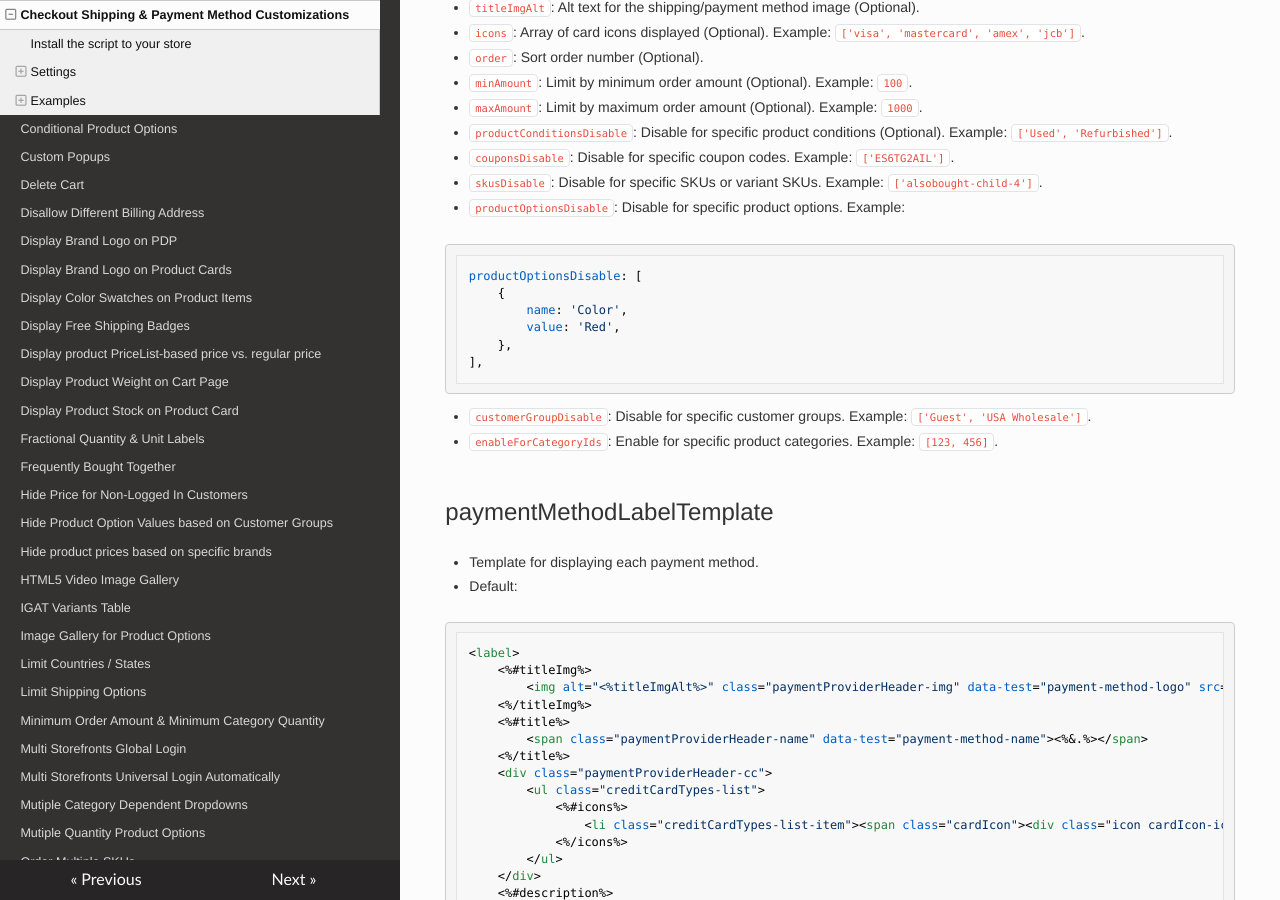
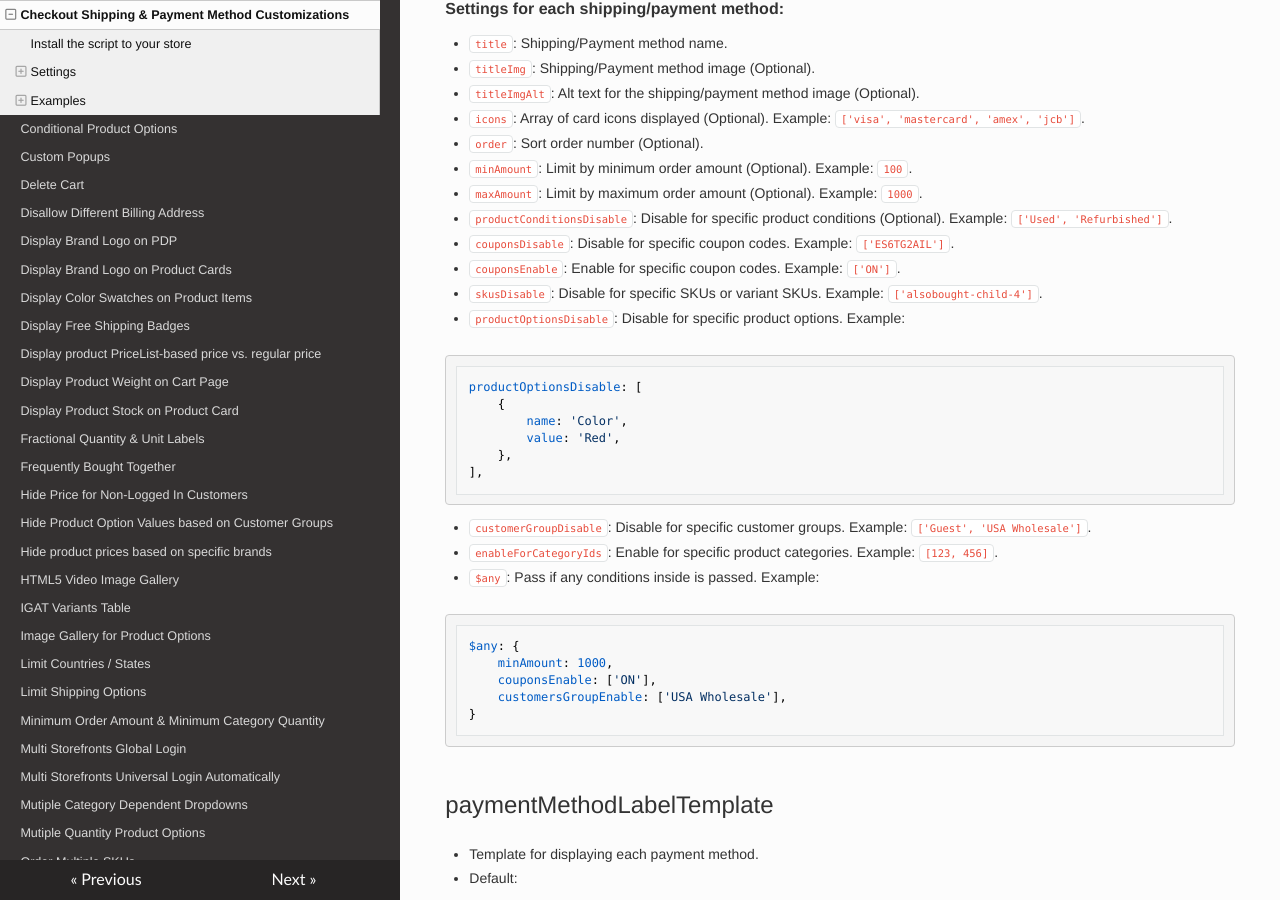
Before and after one commit to tvlgiao/bc-addons-docs, an MkDocs documentation site: the page built from docs/checkout-shipping-and-payment-method-customizations.md, in a window 1280 px wide and 900 px high, scrolled down 4750 px. Built offline with MkDocs 1.6.1, drawn with Linux system fonts in a browser that asks for light colours; nearby versions of some CDN libraries; some of the changed text lies outside the part shown.

````diff
--- a/docs/checkout-shipping-and-payment-method-customizations.md
+++ b/docs/checkout-shipping-and-payment-method-customizations.md
@@ -88,6 +88,7 @@
         titleImgAlt: 'Paypal',
         order: 1,
         couponsDisable: ['ES6TG2AIL'],
+        couponsEnable: ['ON'],
         skusDisable: ['alsobought-child-4'],
         productOptionsDisable: [
             {
@@ -113,7 +114,11 @@
         title: 'Bank Deposit',
         description: 'Please allow 24 hours for clearance/confirmation',
         order: 4,
-        minAmount: 1000,
+        $any: {
+            minAmount: 1000,
+            couponsEnable: ['ON'],
+            customersGroupEnable: ['USA Wholesale'],
+        }
     },
     cheque: {
         title: 'OpenPay',
@@ -198,6 +203,7 @@
 - `maxAmount`: Limit by maximum  order amount (Optional). Example: `1000`.
 - `productConditionsDisable`: Disable for specific product conditions (Optional). Example: `['Used', 'Refurbished']`.
 - `couponsDisable`: Disable for specific coupon codes. Example: `['ES6TG2AIL']`.
+- `couponsEnable`: Enable for specific coupon codes. Example: `['ON']`.
 - `skusDisable`: Disable for specific SKUs or variant SKUs. Example: `['alsobought-child-4']`.
 - `productOptionsDisable`: Disable for specific product options. Example:
 ```js
@@ -210,6 +216,14 @@
 ```
 - `customerGroupDisable`: Disable for specific customer groups. Example: `['Guest', 'USA Wholesale']`.
 - `enableForCategoryIds`: Enable for specific product categories. Example: `[123, 456]`.
+- `$any`: Pass if any conditions inside is passed. Example:
+```js
+$any: {
+    minAmount: 1000,
+    couponsEnable: ['ON'],
+    customersGroupEnable: ['USA Wholesale'],
+}
+```
 
 
 ### paymentMethodLabelTemplate
@@ -662,9 +676,13 @@
             // Configuration for Bank Deposit
             // ----------------------------------------------------------------
             bankdeposit: {
-                // Disallow for customer groups:
-                customerGroupEnable: ['L2 Consumer', 'L3 Consumer', 'L4 Consumer'],
-
+                $any: {
+                    // Enable for customer groups:
+                    customerGroupEnable: ['L2 Consumer', 'L3 Consumer', 'L4 Consumer'],
+                    // Or:
+                    // Enable for coupons:
+                    couponsEnable: ['ON']
+                },
                 // Disallow for categories:
                 disableForCategoryIds: [226], // Disallow for "Taubik" category
             },
````
Also changed, not shown: docs/multiple-quantity-product-options.md (+2 -1 lines).
